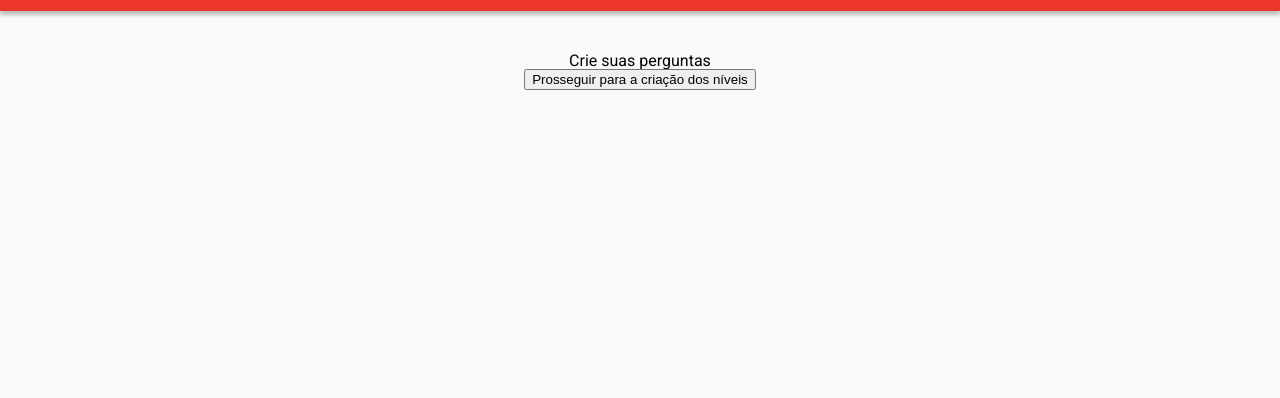
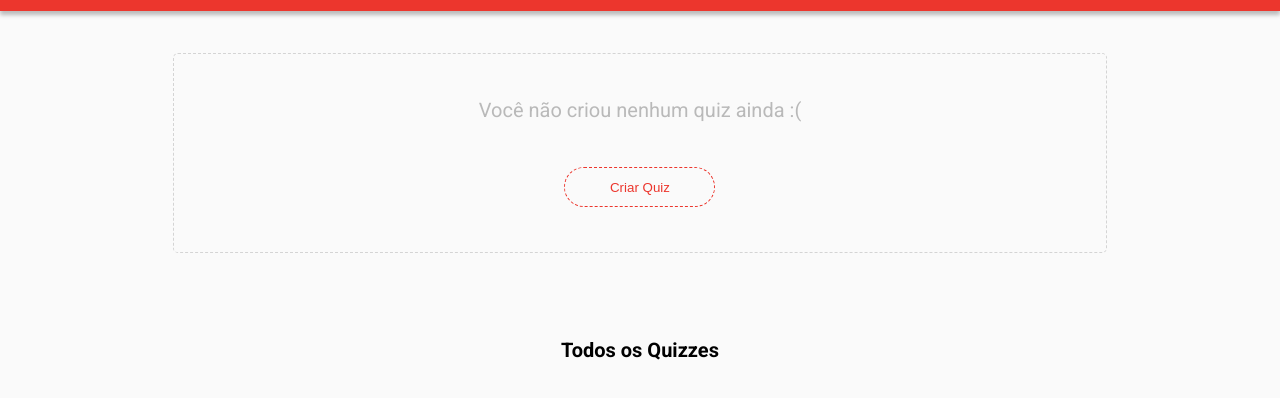
Before and after one commit to GustavoHenriqe/Driven-BuzzQuiz, a plain HTML site: page index.html in a window 1280 px wide. Shown: the part 58-456 px from the top of the page. Drawn offline with nearby package versions, Linux system fonts and the light colour scheme; no server answers.

Commit message:
Correãp

```diff
--- a/index.html
+++ b/index.html
@@ -12,7 +12,7 @@
     <header>
         <h1>BuzzQuizz</h1>
     </header>
-    <main class="pagina-principal escondido">
+    <main class="pagina-principal">
         <div class="criar-quiz">
             <h1>Você não criou nenhum quiz ainda :(</h1>
             <button>Criar Quiz</button>
@@ -35,7 +35,7 @@
         <button>Prosseguir pra criar perguntas</button>
     </main>
 
-    <main class="criacao-perguntas">
+    <main class="criacao-perguntas escondido">
         <h1>Crie suas perguntas</h1>
         <div class="perguntas"></div>
         <button>Prosseguir para a criação dos níveis</button>
```
